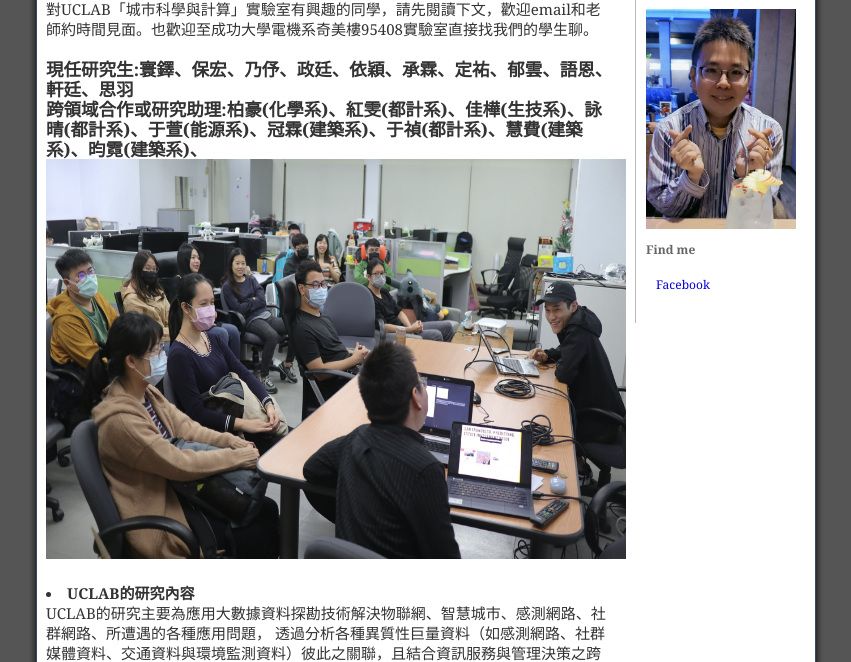
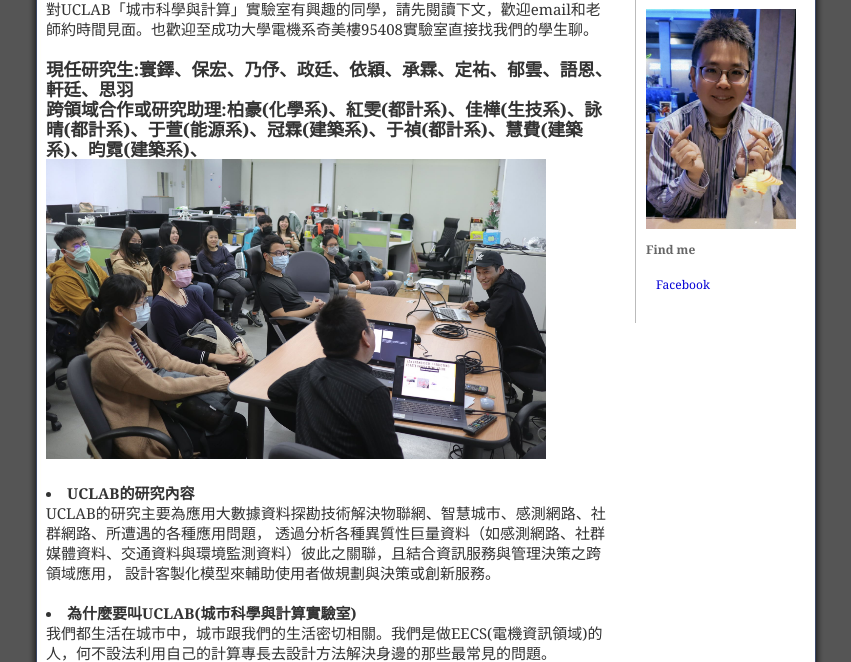
Before and after one commit to hphsieh/nckuee, a plain HTML site: page Advisor.html in a window 1280 px wide. Shown: the part 138-800 px from the top of the page, without its empty margins (214-1065 px from the left). Drawn offline with Linux system fonts and the light colour scheme.

Commit message:
Update Advisor.html

```diff
--- a/Advisor.html
+++ b/Advisor.html
@@ -37,7 +37,7 @@
 <h3>現任研究生:寰鐸、保宏、乃伃、政廷、依穎、承霖、定祐、郁雲、語恩、軒廷、思羽</h3>
 <h3>跨領域合作或研究助理:柏豪(化學系)、紅雯(都計系)、佳樺(生技系)、詠晴(都計系)、于萱(能源系)、冠霖(建築系)、于禎(都計系)、慧費(建築系)、昀霓(建築系)、</h3>
 
- <img src="152029213_10218659485457729_3507877351134218450_n.jpg" width="580" height="400">
+ <img src="152029213_10218659485457729_3507877351134218450_n.jpg" width="500" height="300">
 <br /><br />
 <!--If you are interested in learning the skills of Big Data Mining, or interested in the applications of Social Network Analysis and Urban Computing, feel free to email me about the possibility to join us.
 For more details about our research, please visit my Research Topics.適合該資料特性的建模方法，讓預測的效能得以最大化，-->
```
